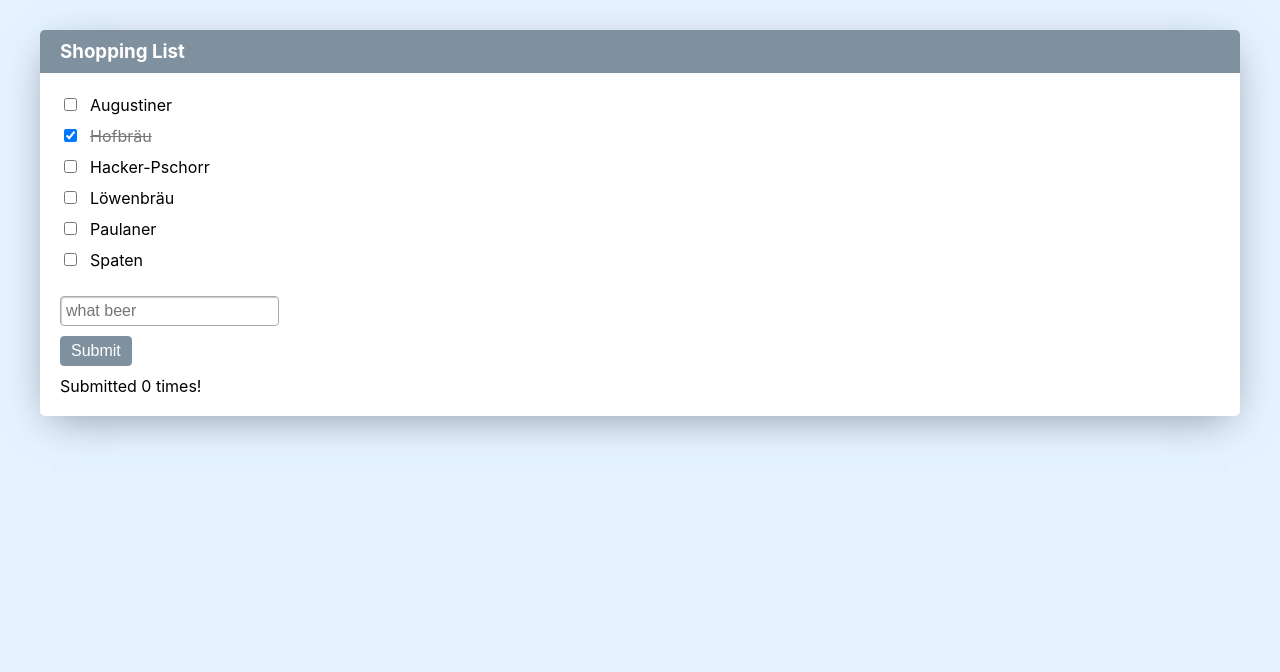
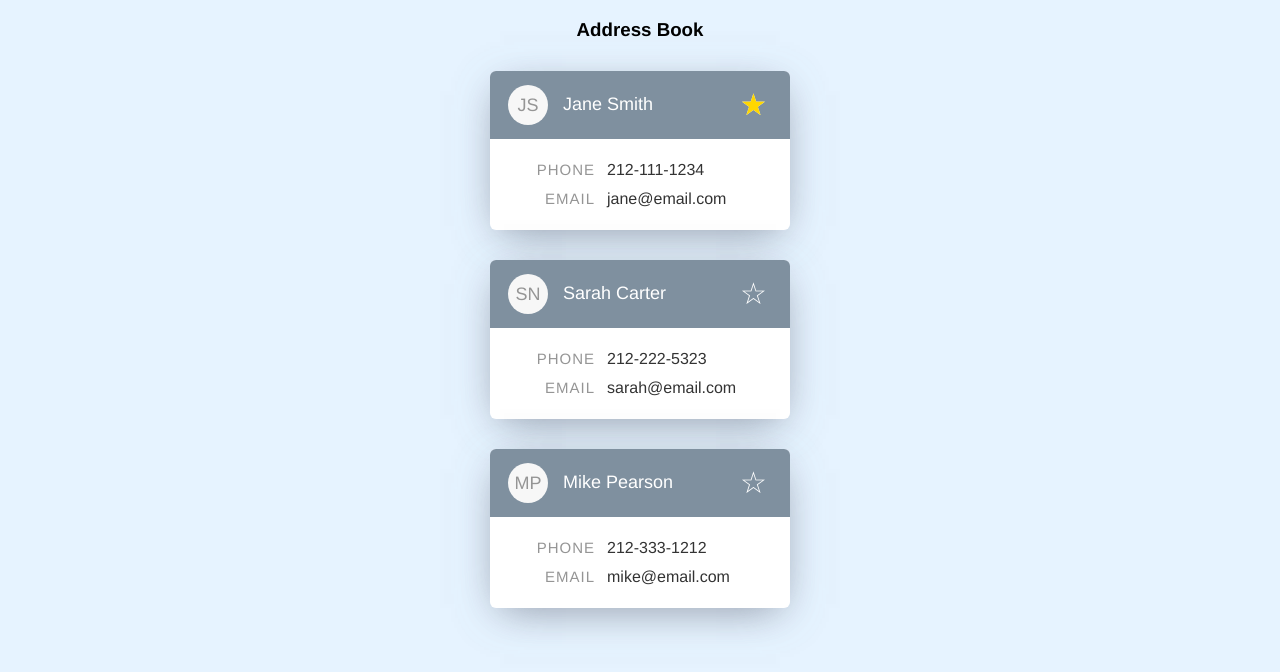
Before and after one commit to matrizlab/npx01, a React (Create React App) app: page / in a window 1280 px wide. Shown: the top 672 px of the page. Built offline with nearby package versions, Linux system fonts and the light colour scheme.

Commit message:
s3: modular components

```diff
--- a/src/App.js
+++ b/src/App.js
@@ -1,13 +1,12 @@
 import React from "react";
 import "./App.css";
 
-import ShoppingList from "./shopList/ShoppingList";
-import "./shopList/ShoppingList.css";
+import AddressBook from "./addressBook/AddressBook";
 
 function App() {
   return (
     <div className="App">
-      <ShoppingList />
+      <AddressBook />
     </div>
   );
 }
--- /dev/null
+++ b/src/addressBook/AddressBook.css
@@ -0,0 +1,110 @@
+body {
+  background-color: #e6f3ff;
+  font-family: Helvetica;
+}
+
+h3,
+p {
+  text-align: center;
+}
+
+.card-container {
+  background-color: #fff;
+  border-radius: 6px;
+  overflow: hidden;
+  max-width: 300px;
+  margin: 30px auto;
+  box-shadow: 0 10px 40px -14px rgba(135, 144, 158, 0.6),
+    0 10px 40px -10px rgba(135, 144, 158, 0.6);
+}
+
+.card-header {
+  background-color: rgba(80, 103, 124, 0.73);
+  padding: 14px 18px;
+  font-size: 18px;
+  position: relative;
+}
+
+.card-header .favorite {
+  position: absolute;
+  color: #fff;
+  font-size: 30px;
+  line-height: 1;
+  top: 50%;
+  right: 20px;
+  transform: translateY(-50%);
+  height: 30px;
+  width: 30px;
+  cursor: pointer;
+}
+
+.card-header .favorite:hover {
+  color: gold;
+}
+
+.card-header .favorite.active:after {
+  content: "\2605";
+  position: absolute;
+  left: 0;
+  color: gold;
+}
+
+.card-header span {
+  display: inline-block;
+  border-radius: 50%;
+  background-color: #f7f7f7;
+  height: 40px;
+  width: 40px;
+  vertical-align: middle;
+  margin-right: 15px;
+  color: #959595;
+  font-size: inherit;
+  position: relative;
+}
+
+.card-header span:after {
+  content: attr(initials);
+  position: absolute;
+  left: 50%;
+  top: 50%;
+  transform: translateX(-50%) translateY(-50%);
+}
+
+.card-header h2 {
+  display: inline-block;
+  font-weight: normal;
+  color: #fff;
+  font-size: inherit;
+  vertical-align: middle;
+  margin: 0;
+}
+
+main {
+  padding: 22px 10px;
+}
+
+ul {
+  margin: 0;
+  padding: 0;
+  list-style: none;
+}
+
+li {
+  margin: 0 0 11px;
+  color: #333;
+}
+
+li:last-child {
+  margin-bottom: 0;
+}
+
+li span {
+  color: #959595;
+  display: inline-block;
+  min-width: 95px;
+  text-align: right;
+  margin-right: 12px;
+  text-transform: uppercase;
+  font-size: 15px;
+  letter-spacing: 1px;
+}
--- /dev/null
+++ b/src/addressBook/AddressBook.js
@@ -0,0 +1,121 @@
+import React, { Component } from "react";
+
+import "./AddressBook.css";
+import Card from "./Card";
+
+class ShoppingList extends Component {
+  constructor(props) {
+    super(props);
+
+    this.state = {
+      contacts: [
+        {
+          name: "Jane Smith",
+          initials: "JS",
+          favorite: true,
+          phone: "212-111-1234",
+          email: "jane@email.com"
+        },
+        {
+          name: "Sarah Carter",
+          initials: "SN",
+          favorite: false,
+          phone: "212-222-5323",
+          email: "sarah@email.com"
+        },
+        {
+          name: "Mike Pearson",
+          initials: "MP",
+          favorite: false,
+          phone: "212-333-1212",
+          email: "mike@email.com"
+        }
+      ]
+    };
+
+    this.handleFavoriteToggle = this.handleFavoriteToggle.bind(this);
+  }
+
+  componentDidUpdate(prevProps, prevState) {
+    const prevStateString = JSON.stringify(prevState.contacts);
+    const updatedStateString = JSON.stringify(this.state.contacts);
+
+    if (prevStateString !== updatedStateString) {
+      console.log("Save this:", updatedStateString);
+      localStorage.setItem("contacts", updatedStateString);
+    }
+  }
+
+  componentDidMount() {
+    const savedStateFromLocalStorage = localStorage.getItem("contacts");
+
+    if (savedStateFromLocalStorage) {
+      this.setState({
+        contacts: JSON.parse(savedStateFromLocalStorage)
+      });
+    }
+  }
+
+  handleFavoriteToggle(contactIndex) {
+    const newContactsState = [...this.state.contacts];
+    newContactsState[contactIndex] = {
+      ...newContactsState[contactIndex],
+      favorite: !newContactsState[contactIndex].favorite
+    };
+
+    this.setState({
+      contacts: newContactsState
+    });
+  }
+
+  render() {
+    const { contacts } = this.state;
+
+    return (
+      <>
+        <h3>Address Book</h3>
+        {!contacts.length && <p>No contacts!</p>}
+
+        {contacts.map((contact, index) => {
+          const activeClass = contact.favorite ? "active" : "";
+
+          return (
+            <Card
+              contact={contact}
+              handleFavoriteToggle={this.handleFavoriteToggle}
+              key={index}
+              index={index}
+            />
+            // <section className="card-container" key={index}>
+            //   <header className="card-header">
+            //     <span initials={contact.initials}></span>
+            //     <h2>{contact.name}</h2>
+            //     <div
+            //       className={`favorite ${activeClass}`}
+            //       onClick={() => { this.handleFavoriteToggle(index) }}
+            //     >
+            //       ☆
+            //     </div>
+            //   </header>
+
+            //   <main>
+            //     <ul>
+            //       <li>
+            //         <span>Phone</span>
+            //         {contact.phone ? contact.phone : 'n/a'}
+            //       </li>
+            //       <li>
+            //         <span>Email</span>
+            //         {contact.email ? contact.email : 'n/a'}
+            //       </li>
+            //     </ul>
+            //   </main>
+            // </section>
+          );
+        })}
+      </>
+    );
+  }
+}
+
+export default ShoppingList;
--- /dev/null
+++ b/src/addressBook/Card.js
@@ -0,0 +1,39 @@
+import React from "react";
+
+const Card = props => {
+  const { contact, index } = props;
+
+  const activeClass = contact.favorite ? "active" : "";
+
+  return (
+    <section className="card-container">
+      <header className="card-header">
+        <span initials={contact.initials}></span>
+        <h2>{contact.name}</h2>
+        <div
+          className={`favorite ${activeClass}`}
+          onClick={() => {
+            props.handleFavoriteToggle(index);
+          }}
+        >
+          ☆
+        </div>
+      </header>
+
+      <main>
+        <ul>
+          <li>
+            <span>Phone</span>
+            {contact.phone ? contact.phone : "n/a"}
+          </li>
+          <li>
+            <span>Email</span>
+            {contact.email ? contact.email : "n/a"}
+          </li>
+        </ul>
+      </main>
+    </section>
+  );
+};
+
+export default Card;
```
